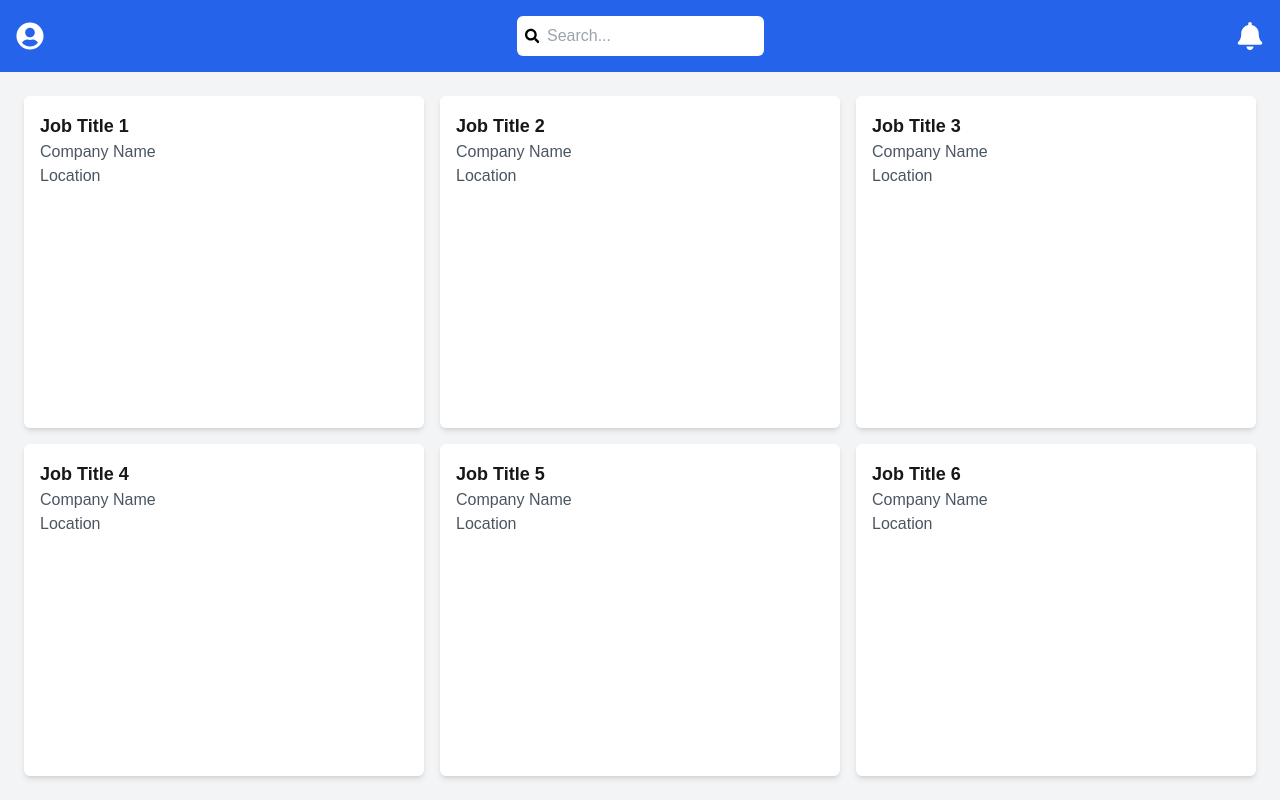
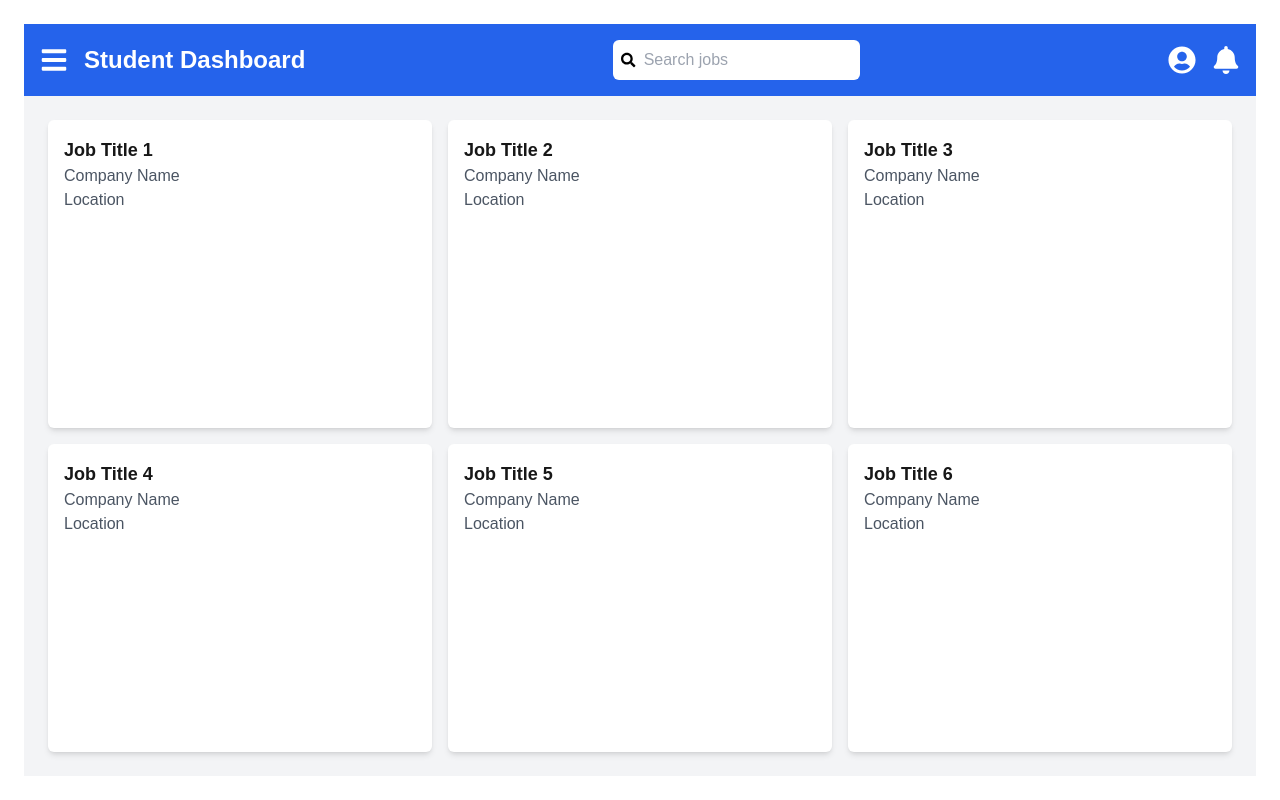
Before and after one commit to ankitku3101/TalentBridge, a Next.js app: page /student/dashboard in a window 1280 px wide. Built offline with nearby package versions, Linux system fonts and the light colour scheme.

Commit message:
changes in header and added padding to entire page

```diff
--- a/package.json
+++ b/package.json
@@ -17,11 +17,7 @@
     "next": "15.1.2",
     "react": "^19.0.0",
     "react-dom": "^19.0.0",
-<<<<<<< HEAD
     "react-icons": "^5.4.0"
-=======
-    "react-hot-toast": "^2.4.1"
->>>>>>> d869ed4848420b6ac33524cfb7d4660c3b37dc27
   },
   "devDependencies": {
     "@eslint/eslintrc": "^3",
--- a/pages/studentDashboard.tsx
+++ b/pages/studentDashboard.tsx
@@ -1,27 +1,31 @@
-import { FaUserCircle, FaBell, FaSearch } from 'react-icons/fa';
+import { FaUserCircle, FaBell, FaSearch, FaBars } from 'react-icons/fa';
 
 const StudentDashboard = () => {
   return (
-    <div className="flex flex-col min-h-screen">
+    <div className="flex flex-col min-h-screen p-6"> {/* Added padding to the entire page */}
       {/* Header */}
-      <header className="bg-blue-600 text-white p-4 flex justify-between items-center">
-        {/* Profile Icon */}
+      <header className="bg-blue-600 text-white p-4 flex items-center justify-between">
+        {/* Hamburger Menu and Heading Side by Side on the Left */}
         <div className="flex items-center space-x-4">
-          <FaUserCircle size={28} />
+          <FaBars size={28} className="text-white cursor-pointer" />
+          <h1 className="text-2xl font-bold text-white">Student Dashboard</h1>
         </div>
 
-        {/* Search Box */}
-        <div className="flex items-center bg-white text-black rounded-md p-2">
+        {/* Search Box in the Middle */}
+        <div className="flex items-center bg-white text-black rounded-md p-2 max-w-sm mx-4">
           <FaSearch className="mr-2" />
           <input
             type="text"
-            placeholder="Search..."
+            placeholder="Search jobs"
             className="outline-none w-full"
           />
         </div>
 
-        {/* Notification Icon */}
-        <FaBell size={28} />
+        {/* Profile Icon and Notification Icon on the Right */}
+        <div className="flex items-center space-x-4">
+          <FaUserCircle size={28} />
+          <FaBell size={28} />
+        </div>
       </header>
 
       {/* Body */}
```
Also changed, not shown: tsconfig.json (+19 -5 lines), 1 other file (tests, documents, lock files or other folders).
